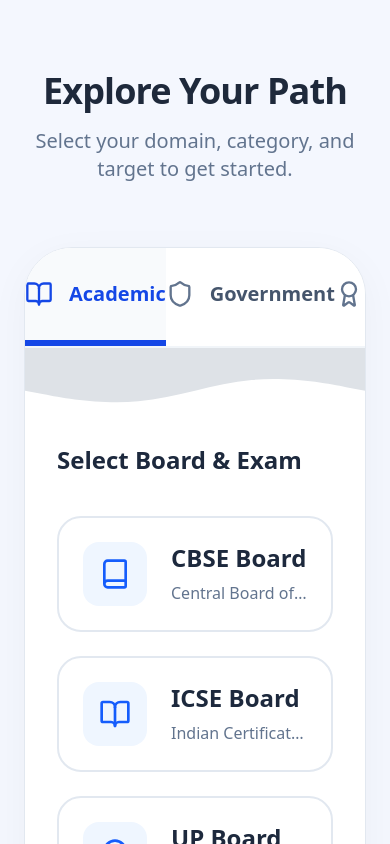
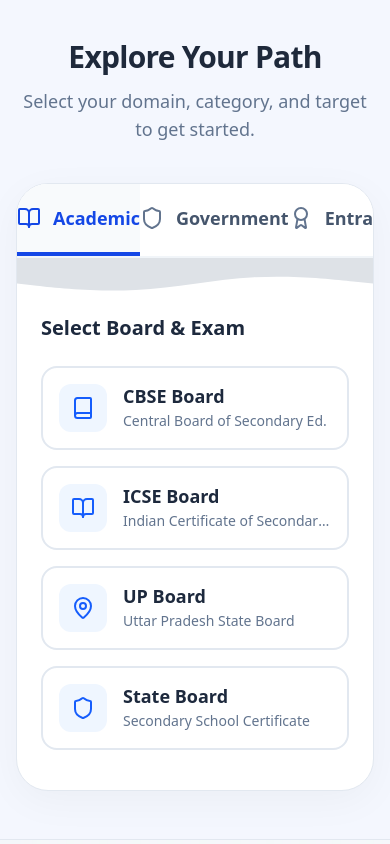
Before and after one commit to Deepak-5431/gradeplusapp, a Next.js app: page / in a window 390 px wide. Shown: the part 6140-6984 px from the top of the page. Built offline with nearby package versions, Linux system fonts and the light colour scheme.

Commit message:
scaled down explore courses

```diff
--- a/app/pages/ExploreCourse.tsx
+++ b/app/pages/ExploreCourse.tsx
@@ -91,16 +91,18 @@
   const activeCategoryData = activeData.find(cat => cat.id === expandedSubCat);
 
   return (
-    <div className="min-h-screen w-full bg-[#F4F7FE] py-20 px-6 flex flex-col items-center font-sans">
+    <div className="min-h-screen w-full bg-[#F4F7FE] py-12 px-4 md:px-6 flex flex-col items-center font-sans">
 
-      <div className="text-center mb-16">
-        <h1 className="text-[#1E293B] text-4xl md:text-5xl lg:text-6xl font-extrabold tracking-tight mb-4">Explore Your Path</h1>
-        <p className="text-slate-500 text-xl md:text-2xl">Select your domain, category, and target to get started.</p>
+      {/* Scaled down heading */}
+      <div className="text-center mb-10">
+        <h1 className="text-[#1E293B] text-3xl md:text-4xl lg:text-5xl font-extrabold tracking-tight mb-3">Explore Your Path</h1>
+        <p className="text-slate-500 text-lg md:text-xl">Select your domain, category, and target to get started.</p>
       </div>
 
-      <div className="w-full max-w-350 rounded-[3rem] bg-white shadow-[0_10px_40px_rgba(0,0,0,0.04)] border border-slate-200 overflow-hidden relative pb-12">
+      {/* Reduced max-width from 1400px to 1200px and border radius */}
+      <div className="w-full max-w-300 rounded-4xl bg-white shadow-[0_10px_40px_rgba(0,0,0,0.04)] border border-slate-200 overflow-hidden relative pb-10">
 
-        {/* Top Navigation Tabs */}
+        {/* Top Navigation Tabs - Reduced padding and text size */}
         <div className="flex relative z-10 bg-white border-b-2 border-slate-100">
           {(Object.keys(tabConfigs) as TabKey[]).map((tab) => {
             const Icon = tabConfigs[tab].icon;
@@ -109,14 +111,14 @@
               <button
                 key={tab}
                 onClick={() => handleTabChange(tab)}
-                className={`flex-1 py-8 md:py-10 flex items-center justify-center gap-4 transition-all duration-300 border-b-[6px] ${
+                className={`flex-1 py-5 md:py-6 flex items-center justify-center gap-3 transition-all duration-300 border-b-4 ${
                   isActive
                     ? `${tabConfigs[tab].activeBorder} bg-slate-50`
                     : 'border-transparent hover:bg-slate-50'
                 }`}
               >
-                <Icon className={`w-7 h-7 md:w-10 md:h-10 ${isActive ? tabConfigs[tab].color : 'text-slate-500'}`} />
-                <span className={`font-bold text-xl md:text-3xl ${isActive ? tabConfigs[tab].color : 'text-slate-600'}`}>
+                <Icon className={`w-6 h-6 md:w-8 md:h-8 ${isActive ? tabConfigs[tab].color : 'text-slate-500'}`} />
+                <span className={`font-bold text-lg md:text-2xl ${isActive ? tabConfigs[tab].color : 'text-slate-600'}`}>
                   {tab}
                 </span>
               </button>
@@ -124,8 +126,8 @@
           })}
         </div>
 
-        {/* Decorative Wave - Color matched to your image */}
-        <div className="w-full relative h-20 pointer-events-none z-0">
+        {/* Decorative Wave - Adjusted height */}
+        <div className="w-full relative h-12 md:h-16 pointer-events-none z-0">
            <svg viewBox="0 0 1440 120" className="absolute top-0 w-full h-full preserve-3d" preserveAspectRatio="none">
              <path
                className="fill-[#dee2e7] transition-colors duration-500"
@@ -134,12 +136,14 @@
            </svg>
         </div>
 
-        <div className="px-8 md:px-14 relative z-10 pt-4">
-          <h2 className="text-2xl md:text-4xl text-slate-800 font-bold mb-10">
+        {/* Step 1 Content - Scaled down padding, text, and icons */}
+        <div className="px-6 md:px-10 relative z-10 pt-2">
+          <h2 className="text-xl md:text-2xl text-slate-800 font-bold mb-6">
             Select {activeTab === 'Academic' ? 'Board' : activeTab === 'Entrance' ? 'Field' : 'Category'} & Exam
           </h2>
 
-          <div className="grid grid-cols-1 md:grid-cols-2 lg:grid-cols-3 gap-6 lg:gap-8">
+          {/* Grid gaps slightly reduced */}
+          <div className="grid grid-cols-1 md:grid-cols-2 lg:grid-cols-3 gap-4 lg:gap-6">
             {activeData.map((subCategory) => {
               const isActive = expandedSubCat === subCategory.id;
               const Icon = subCategory.icon;
@@ -148,23 +152,23 @@
                 <button
                   key={subCategory.id}
                   onClick={() => toggleExpand(subCategory.id)}
-                  className={`w-full p-6 md:p-8 rounded-3xl flex items-center gap-6 transition-all duration-300 border-2 ${
+                  className={`w-full p-4 md:p-6 rounded-2xl flex items-center gap-4 transition-all duration-300 border-2 ${
                     isActive
                       ? 'bg-blue-50/50 border-blue-600 shadow-md ring-1 ring-blue-600/20 scale-[1.02]'
                       : 'bg-white border-slate-200 hover:border-blue-400 hover:shadow-sm'
                   }`}
                 >
-                  <div className={`p-4 md:p-5 rounded-2xl shrink-0 transition-colors ${
+                  <div className={`p-3 md:p-4 rounded-xl shrink-0 transition-colors ${
                     isActive ? 'bg-blue-600 text-white' : 'bg-blue-50 text-blue-600'
                   }`}>
-                    <Icon className="w-8 h-8 md:w-10 md:h-10" />
+                    <Icon className="w-6 h-6 md:w-8 md:h-8" />
                   </div>
 
                   <div className="flex flex-col text-left">
-                    <span className="font-bold text-2xl md:text-3xl text-slate-800 leading-tight">
+                    <span className="font-bold text-lg md:text-xl text-slate-800 leading-tight">
                       {subCategory.title}
                     </span>
-                    <span className="text-base md:text-lg text-slate-500 mt-2 line-clamp-1">
+                    <span className="text-sm md:text-base text-slate-500 mt-1 line-clamp-1">
                       {subCategory.desc}
                     </span>
                   </div>
@@ -173,32 +177,34 @@
             })}
           </div>
 
+          {/* Chevron Divider - Scaled down margins and button size */}
           <div className={`transition-all duration-500 ease-in-out ${expandedSubCat ? 'opacity-100 max-h-40' : 'opacity-0 max-h-0 overflow-hidden'}`}>
-            <div className="relative w-full flex justify-center items-center mt-14 mb-10">
+            <div className="relative w-full flex justify-center items-center mt-8 mb-6">
               <div className="absolute w-full h-0.5 bg-slate-100 -z-10"></div>
               <button
                 onClick={() => setExpandedSubCat(null)}
-                className="bg-white p-3 md:p-4 rounded-full border-2 border-slate-200 text-blue-600 hover:bg-blue-50 transition-colors shadow-sm"
+                className="bg-white p-2 md:p-3 rounded-full border-2 border-slate-200 text-blue-600 hover:bg-blue-50 transition-colors shadow-sm"
               >
-                <ChevronDown className="w-8 h-8 md:w-10 md:h-10" />
+                <ChevronDown className="w-6 h-6" />
               </button>
             </div>
           </div>
 
+          {/* Step 2 Expanded Content - Scaled down pills and padding */}
           <div className={`transition-all duration-500 ease-in-out origin-top ${
             expandedSubCat ? 'max-h-300 opacity-100' : 'max-h-0 opacity-0 overflow-hidden'
           }`}>
 
             {activeCategoryData && (
-              <div className="flex flex-col items-center animate-in fade-in zoom-in-95 duration-300 pb-10">
-                <div className="bg-slate-50 border-2 border-slate-200 rounded-[2.5rem] p-8 md:p-12 w-full flex flex-wrap justify-center gap-4 md:gap-6 shadow-inner">
+              <div className="flex flex-col items-center animate-in fade-in zoom-in-95 duration-300 pb-6">
+                <div className="bg-slate-50 border-2 border-slate-200 rounded-4xl p-6 md:p-8 w-full flex flex-wrap justify-center gap-3 md:gap-4 shadow-inner">
                   {activeCategoryData.items.map((item: string) => {
                     const isSelected = selectedItem === item;
                     return (
                       <button
                         key={item}
                         onClick={() => setSelectedItem(item)}
-                        className={`px-8 py-5 md:px-10 md:py-6 rounded-2xl text-xl md:text-2xl font-bold transition-all duration-300 border-2 ${
+                        className={`px-5 py-3 md:px-6 md:py-4 rounded-xl text-base md:text-lg font-bold transition-all duration-300 border-2 ${
                           isSelected
                             ? 'bg-blue-700 border-blue-700 text-white shadow-[0_4px_20px_rgba(29,78,216,0.3)]'
                             : 'bg-white border-slate-200 text-slate-600 hover:border-blue-400 hover:text-blue-700 shadow-sm'
@@ -210,16 +216,17 @@
                   })}
                 </div>
 
-                <div className="mt-14 w-full flex justify-center">
+                {/* Continue Button - Scaled down padding and text */}
+                <div className="mt-10 w-full flex justify-center">
                   <button
                     disabled={!selectedItem}
-                    className={`px-24 py-6 md:px-32 md:py-8 rounded-full font-bold text-2xl md:text-3xl transition-all duration-300 flex items-center justify-center gap-4 ${
+                    className={`px-12 py-4 md:px-16 md:py-4 rounded-full font-bold text-lg md:text-xl transition-all duration-300 flex items-center justify-center gap-3 ${
                       selectedItem
-                        ? 'bg-linear-to-r from-blue-600 to-indigo-700 text-white shadow-[0_10px_40px_rgba(29,78,216,0.4)] hover:-translate-y-2'
+                        ? 'bg-linear-to-r from-blue-600 to-indigo-700 text-white shadow-[0_8px_30px_rgba(29,78,216,0.4)] hover:-translate-y-1'
                         : 'bg-slate-100 text-slate-400 cursor-not-allowed border-2 border-slate-200'
                     }`}
                   >
-                    Continue <span className="text-3xl md:text-4xl">→</span>
+                    Continue <span className="text-2xl md:text-3xl leading-none">→</span>
                   </button>
                 </div>
               </div>
```
